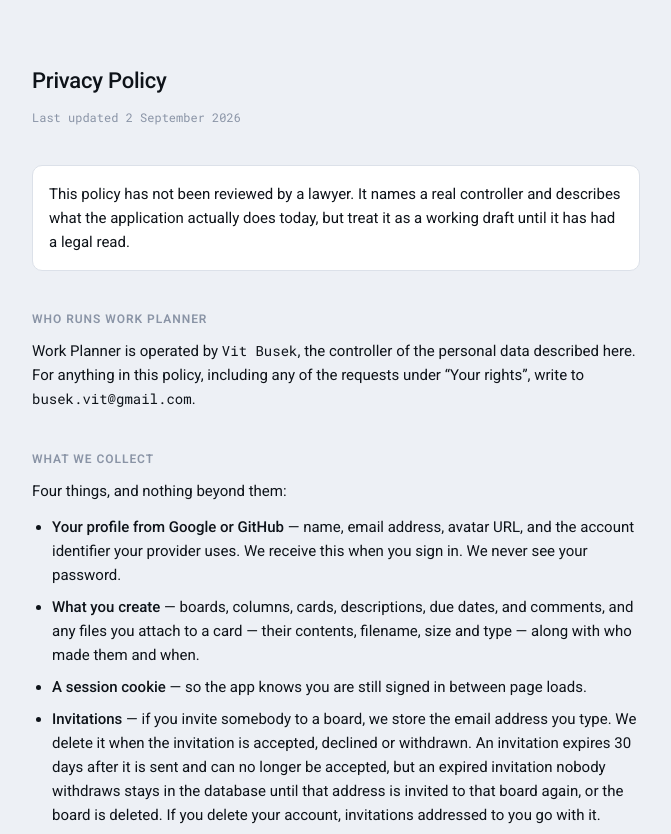
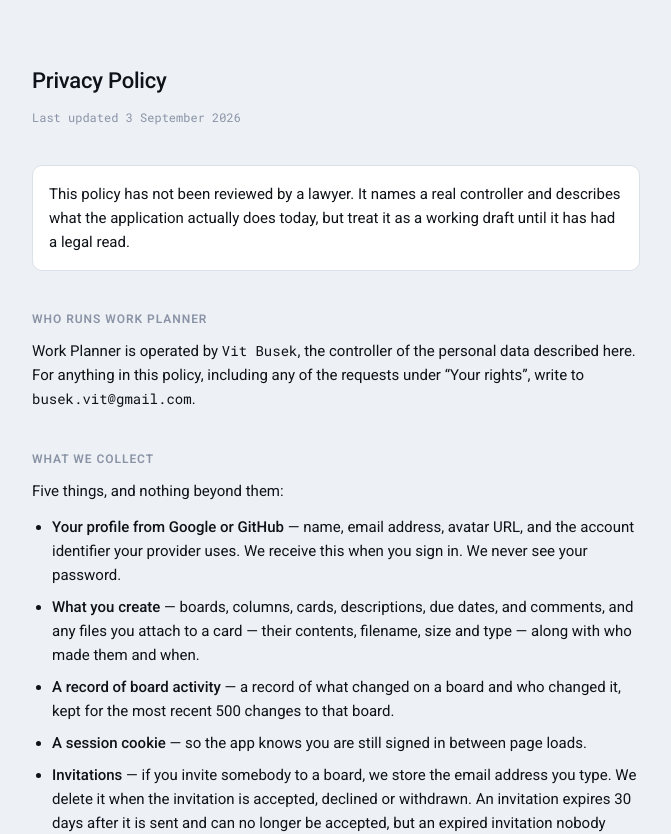
Before and after one commit to JimBimCZ/work-planner, a Next.js app: page /privacy in a window 1280 px wide. Shown: the top 834 px of the page, without its empty margins (304-975 px from the left). Built offline with nearby package versions, Linux system fonts and the light colour scheme.

Commit message:
docs: say in the policy what the activity log keeps and when it goes
Co-Authored-By: Claude Opus 5 <noreply@anthropic.com>
Claude-Session: https://claude.ai/code/session_01MnbbNFxqQj5EJFLBhq5sVp

```diff
--- a/app/(legal)/privacy/page.tsx
+++ b/app/(legal)/privacy/page.tsx
@@ -8,7 +8,7 @@ export const metadata: Metadata = {
   description: 'What Work Planner collects, why, and what you can ask us to do about it.',
 };
 
-const LAST_UPDATED = '2 September 2026';
+const LAST_UPDATED = '3 September 2026';
 
 const CONTROLLER = 'Vit Busek';
 const CONTACT_EMAIL = 'busek.vit@gmail.com';
@@ -55,7 +55,7 @@ export default function PrivacyPage() {
       </Section>
 
       <Section title="What we collect">
-        <p className="text-[15px]/6">Four things, and nothing beyond them:</p>
+        <p className="text-[15px]/6">Five things, and nothing beyond them:</p>
         <ul className="flex list-disc flex-col gap-2 pl-5 text-[15px]/6">
           <li>
             <strong className="font-medium">Your profile from Google or GitHub</strong> — name,
@@ -66,6 +66,11 @@ export default function PrivacyPage() {
             <strong className="font-medium">What you create</strong> — boards, columns, cards,
             descriptions, due dates, and comments, and any files you attach to a card — their
             contents, filename, size and type — along with who made them and when.
+          </li>
+          <li>
+            <strong className="font-medium">A record of board activity</strong> — a record of what
+            changed on a board and who changed it, kept for the most recent 500 changes to that
+            board.
           </li>
           <li>
             <strong className="font-medium">A session cookie</strong> — so the app knows you are
@@ -152,7 +157,9 @@ export default function PrivacyPage() {
           <span className="font-mono text-sm">{CONTACT_EMAIL}</span> before you delete your account,
           because afterwards nothing links them to you. Files you attached to boards owned by other
           people stay on those boards too, and stop being linked to you, on the same terms and for
-          the same reason.
+          the same reason. The record of what you did on a board, on the other hand, is deleted with
+          your account, on every board — it is a record of an action rather than something you
+          wrote, so nothing another member left goes with it.
         </p>
       </Section>
 
```
Also changed, not shown: 1 other file (tests, documents, lock files or other folders).
